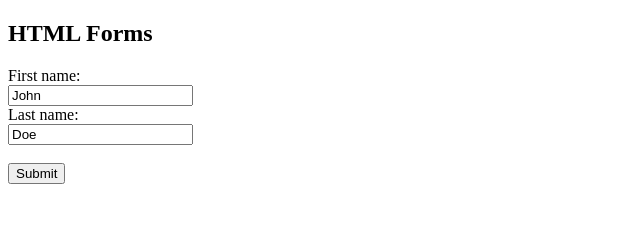
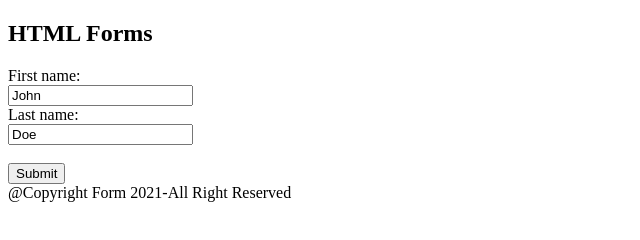
Before and after one commit to smritirani10/basic_form, a plain HTML site: page index.html in a window 1280 px wide. Shown: the whole page, without its empty margins (0-640 px from the left). Drawn offline with Linux system fonts and the light colour scheme.

Commit message:
added footer

```diff
--- a/index.html
+++ b/index.html
@@ -11,6 +11,8 @@
   <input type="text" id="lname" name="lname" value="Doe"><br><br>
   <input type="submit" value="Submit">
 </form>
+<footer>
+  @Copyright Form 2021-All Right Reserved</footer>
 
 
 </body>
```
